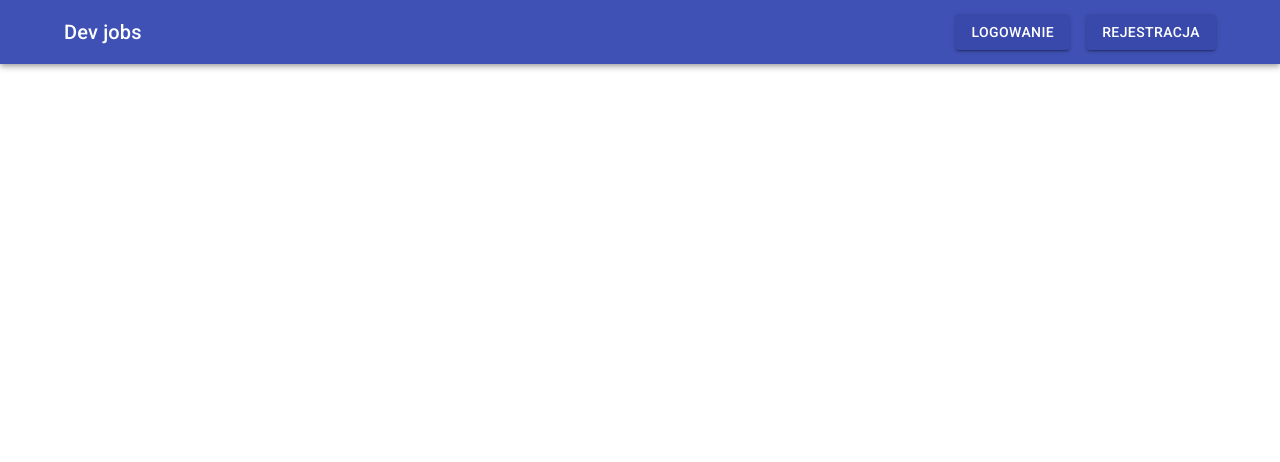
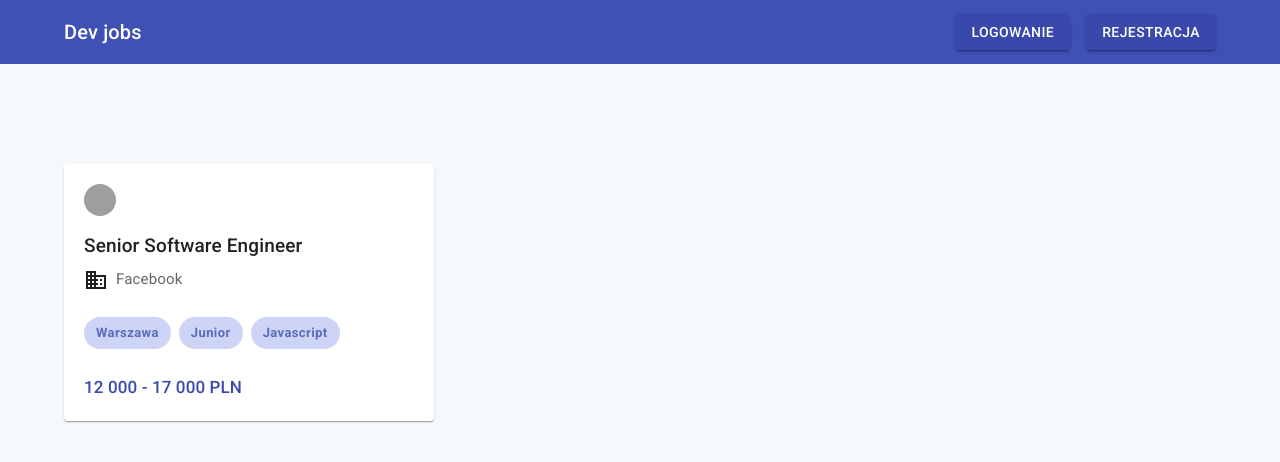
Before and after one commit to zloty60/dev-jobs, a React (Create React App) app: page / in a window 1280 px wide. Shown: the top 462 px of the page. Built offline with nearby package versions, Linux system fonts and the light colour scheme; grey boxes are pictures that could not be loaded.

Commit message:
Add basic JobOfferCard component

```diff
--- a/src/App.js
+++ b/src/App.js
@@ -1,4 +1,5 @@
 import CssBaseline from "@mui/material/CssBaseline";
+import GlobalStyles from "@mui/material/GlobalStyles";
 
 import { RootView } from "./views/RootView";
 
@@ -6,6 +7,7 @@ function App() {
   return (
     <>
       <CssBaseline />
+      <GlobalStyles styles={{ body: { backgroundColor: "#F6F9FC" } }} />
       <RootView />
     </>
   );
--- /dev/null
+++ b/src/components/jobOfferCard/JobOfferCard.js
@@ -0,0 +1,71 @@
+import Card from "@mui/material/Card";
+import Typography from "@mui/material/Typography";
+import { indigo } from "@mui/material/colors";
+import Avatar from "@mui/material/Avatar";
+import Chip from "@mui/material/Chip";
+import Stack from "@mui/material/Stack";
+import Box from "@mui/material/Box";
+import BusinessIcon from "@mui/icons-material/Business";
+
+const CardChip = ({ label }) => {
+  return (
+    <Chip
+      label={label}
+      sx={{
+        backgroundColor: " rgb(206 212 245)",
+        fontWeight: "bold",
+        color: indigo[400],
+        letterSpacing: "0.4px",
+        cursor: "pointer",
+      }}
+    />
+  );
+};
+
+export function JobOfferCard() {
+  return (
+    <Card
+      sx={{
+        maxWidth: 370,
+        boxShadow: 1,
+        "&:hover": { boxShadow: 3, cursor: "pointer" },
+      }}
+    >
+      <Box sx={{ padding: "20px" }}>
+        <Avatar
+          alt="company logo"
+          src="https://upload.wikimedia.org/wikipedia/commons/5/51/Facebook_f_logo_%282019%29.svg"
+          sx={{ marginBottom: "15px", width: "32px", height: "32px" }}
+        />
+        <Typography variant="h6" component="h2" gutterBottom fontSize="19px">
+          Senior Software Engineer
+        </Typography>
+        <Box display="flex" alignItems="center">
+          <BusinessIcon />
+          <Typography
+            marginLeft={1}
+            variant="body2"
+            component="h3"
+            fontSize="15px"
+            color="textSecondary"
+          >
+            Facebook
+          </Typography>
+        </Box>
+        <Stack direction="row" spacing={1} sx={{ marginTop: "25px" }}>
+          <CardChip label="Warszawa" />
+          <CardChip label="Junior" />
+          <CardChip label="Javascript" />
+        </Stack>
+        <Typography
+          variant="h6"
+          component="h3"
+          color={indigo[600]}
+          sx={{ marginTop: "25px", fontSize: "17px" }}
+        >
+          12 000 - 17 000 PLN
+        </Typography>
+      </Box>
+    </Card>
+  );
+}
--- a/src/components/navbar/Navbar.js
+++ b/src/components/navbar/Navbar.js
@@ -22,7 +22,10 @@ const NavbarButton = ({ txt, marginRight }) => (
 
 export function Navbar() {
   return (
-    <AppBar position="static" sx={{ backgroundColor: indigo[500] }}>
+    <AppBar
+      position="static"
+      sx={{ backgroundColor: indigo[500], boxShadow: "none" }}
+    >
       <Container>
         <Toolbar
           sx={{ paddingLeft: "0px !important", paddingRight: "0px !important" }}
--- a/src/views/RootView.js
+++ b/src/views/RootView.js
@@ -1,5 +1,15 @@
 import { Navbar } from "../components/navbar/Navbar";
+import { JobOfferCard } from "../components/jobOfferCard/JobOfferCard";
+import Container from "@mui/material/Container";
 
 export function RootView() {
-  return <Navbar />;
+  return (
+    <div>
+      <Navbar />
+      <Container>
+        <div style={{ marginTop: "100px" }}></div>
+        <JobOfferCard />
+      </Container>
+    </div>
+  );
 }
```
